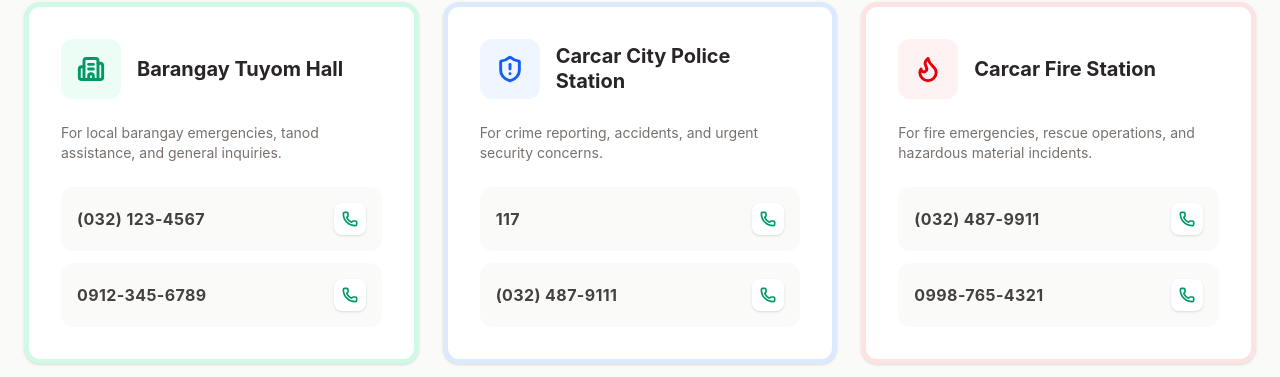
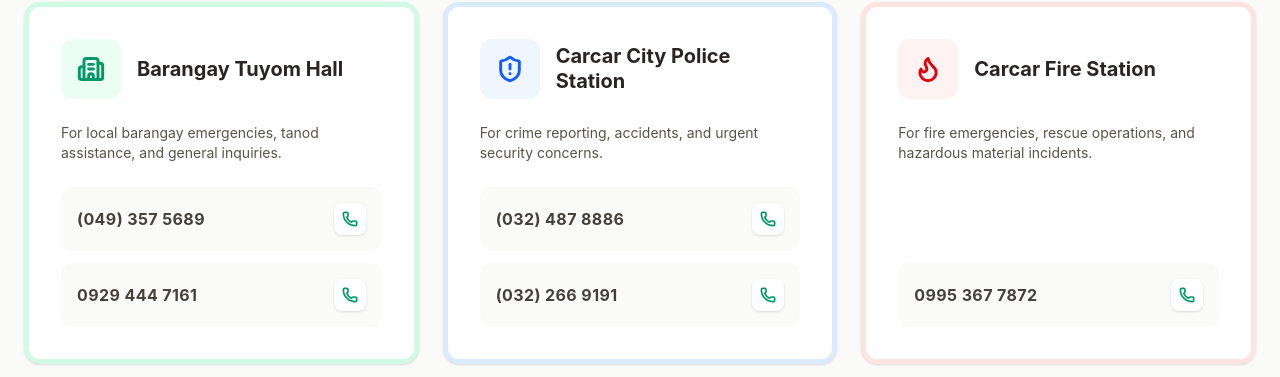
Before and after one commit to Naweeeeeh/kuha, a React (Vite) app: page /EmergencyLines in a window 1280 px wide. Shown: the part 373-750 px from the top of the page. Built offline with nearby package versions, Linux system fonts and the light colour scheme; no server answers; what @react-pdf/renderer would draw is missing.

Commit message:
refactor: updated EmergencyLines contact details.

```diff
--- a/src/pages/EmergencyLines.jsx
+++ b/src/pages/EmergencyLines.jsx
@@ -9,7 +9,7 @@ export default function EmergencyLines() {
       id: 1,
       department: "Barangay Tuyom Hall",
       description: "For local barangay emergencies, tanod assistance, and general inquiries.",
-      numbers: ["(032) 123-4567", "0912-345-6789"],
+      numbers: ["(049) 357 5689", "0929 444 7161"],
       icon: Building2,
       colorClass: "text-emerald-600 bg-emerald-50",
       borderClass: "border-emerald-100",
@@ -18,7 +18,7 @@ export default function EmergencyLines() {
       id: 2,
       department: "Carcar City Police Station",
       description: "For crime reporting, accidents, and urgent security concerns.",
-      numbers: ["117", "(032) 487-9111"],
+      numbers: ["(032) 487 8886", "(032) 266 9191"],
       icon: ShieldAlert,
       colorClass: "text-blue-600 bg-blue-50",
       borderClass: "border-blue-100",
@@ -27,7 +27,7 @@ export default function EmergencyLines() {
       id: 3,
       department: "Carcar Fire Station",
       description: "For fire emergencies, rescue operations, and hazardous material incidents.",
-      numbers: ["(032) 487-9911", "0998-765-4321"],
+      numbers: ["0995 367 7872"],
       icon: Flame,
       colorClass: "text-red-600 bg-red-50",
       borderClass: "border-red-100",
@@ -36,7 +36,7 @@ export default function EmergencyLines() {
       id: 4,
       department: "Carcar Provincial Hospital",
       description: "For medical emergencies, ambulance requests, and urgent care.",
-      numbers: ["(032) 487-8888"],
+      numbers: ["(032) 487-8120", "(032) 487-8125"],
       icon: Stethoscope,
       colorClass: "text-teal-600 bg-teal-50",
       borderClass: "border-teal-100",
@@ -45,7 +45,7 @@ export default function EmergencyLines() {
       id: 5,
       department: "CDRRMO Carcar",
       description: "City Disaster Risk Reduction and Management Office for natural disasters.",
-      numbers: ["(032) 487-1234"],
+      numbers: ["(032) 345 6423", "0929 444 7161"],
       icon: AlertTriangle,
       colorClass: "text-orange-600 bg-orange-50",
       borderClass: "border-orange-100",
@@ -122,7 +122,7 @@ export default function EmergencyLines() {
               </div>
 
               {/* Description */}
-              <p className="text-stone-500 text-sm mb-6 flex-1">
+              <p className="text-stone-600 text-sm mb-6 flex-1">
                 {contact.description}
               </p>
 
```
